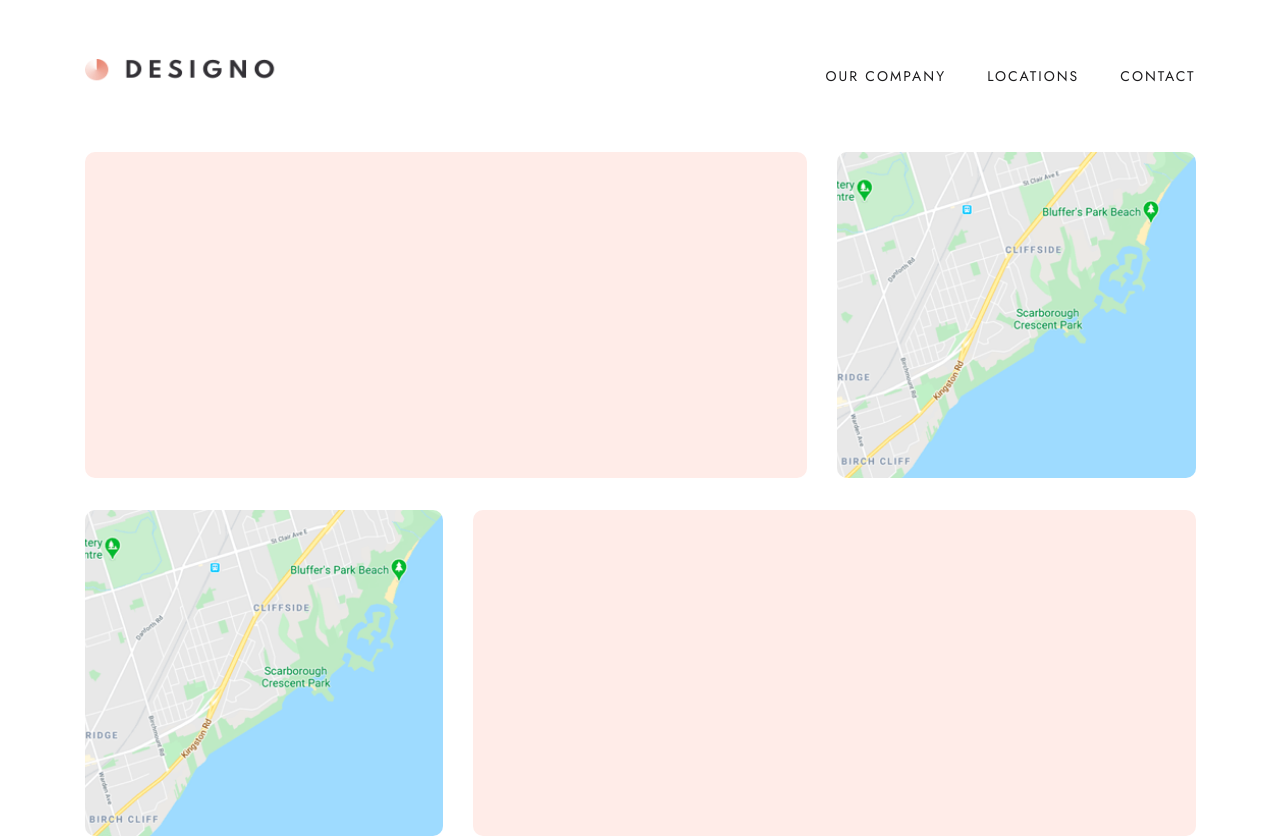
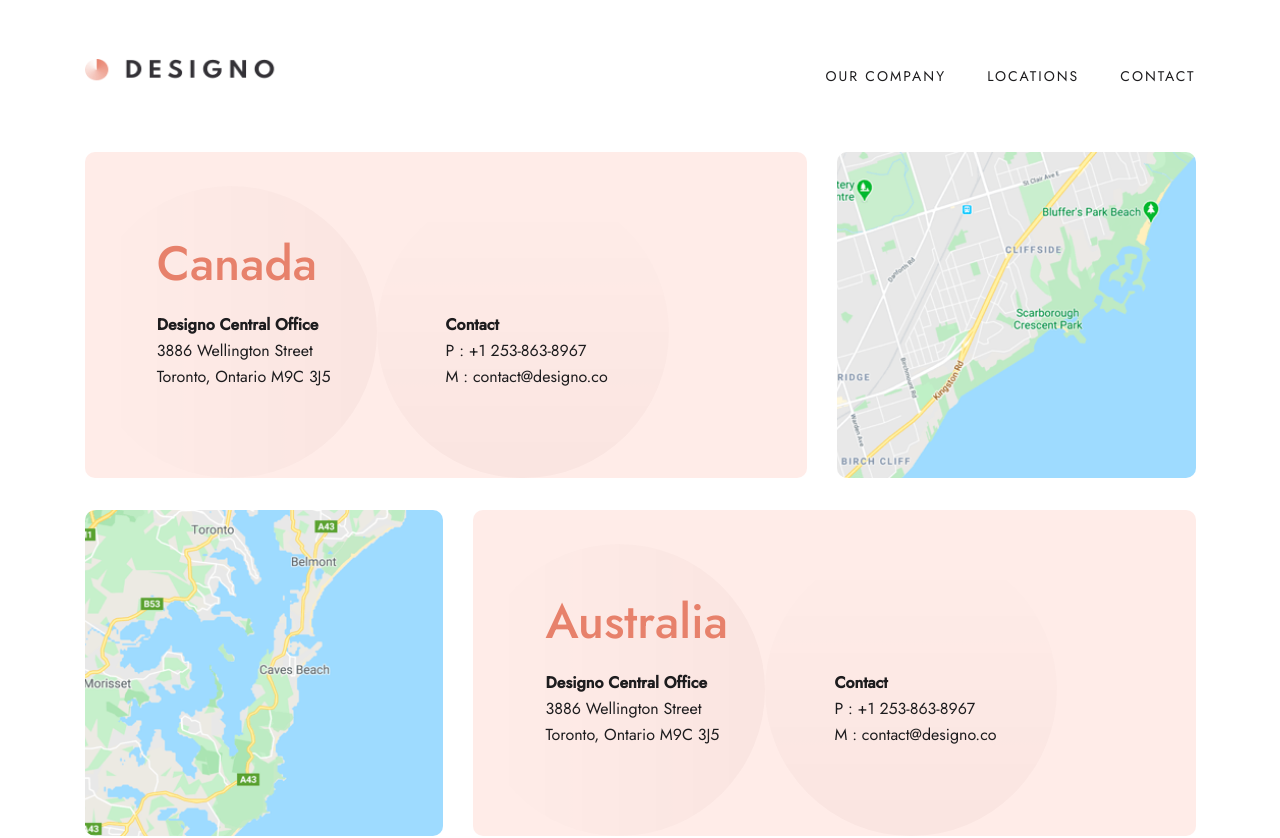
Before and after one commit to qjerap/designo, a React (Create React App) app: page /locations in a window 1280 px wide. Shown: the top 838 px of the page. Built offline with nearby package versions, Linux system fonts and the light colour scheme.

Commit message:
location page update

```diff
--- a/src/components/Header/header.scss
+++ b/src/components/Header/header.scss
@@ -32,5 +32,7 @@
     font-size: 1.4rem;
     letter-spacing: 2px;
     line-height: 14px;
+    // color: var(--colorBlack);
+
   }
 }
--- a/src/pages/Locations/findUs.js
+++ b/src/pages/Locations/findUs.js
@@ -1,18 +1,69 @@
-import React from 'react';
+import React from "react";
 import "./findUs.scss";
 
-import MapCanada from "./assets/desktop/image-map-canada.png"
+import ImgCanada from "./assets/desktop/image-map-canada.png";
+import ImgAustralia from "./assets/desktop/image-map-australia.png";
+import ImgUnitedKingdom from "./assets/desktop/image-map-united-kingdom.png";
 
-const FindUs = () => {
+const data = {
+  canada: {
+    img: ImgCanada,
+    country: "Canada",
+    loc1: "Designo Central Office",
+    loc2: "3886 Wellington Street",
+    loc3: "Toronto, Ontario M9C 3J5",
+    contact1: "Contact",
+    contact2: "P : +1 253-863-8967",
+    contact3: "M : contact@designo.co",
+  },
+  australia: {
+    img: ImgAustralia,
+    country: "Australia",
+    loc1: "Designo Central Office",
+    loc2: "3886 Wellington Street",
+    loc3: "Toronto, Ontario M9C 3J5",
+    contact1: "Contact",
+    contact2: "P : +1 253-863-8967",
+    contact3: "M : contact@designo.co",
+  },
+  uk: {
+    img: ImgUnitedKingdom,
+    country: "United Kingdom",
+    loc1: "Designo Central Office",
+    loc2: "3886 Wellington Street",
+    loc3: "Toronto, Ontario M9C 3J5",
+    contact1: "Contact",
+    contact2: "P : +1 253-863-8967",
+    contact3: "M : contact@designo.co",
+  },
+};
 
-    return (
-        <div id="canada" className="find-us wrapper">
-            <div className="find-us__info"></div>
-            <div className="find-us__map">
-                <img src={MapCanada} alt="our location in Canada"/>
-            </div>
+const FindUs = ({ loc }) => {
+  const { img, country, loc1, loc2, loc3, contact1, contact2, contact3 } = data[
+    loc
+  ];
+  return (
+    <div id="canada" className="find-us wrapper">
+      <div className="find-us__info">
+        <h1 className="find-us__info__country">{country}</h1>
+        <div className="find-us__info__address">
+          <ul>
+            <li>{loc1}</li>
+            <li>{loc2}</li>
+            <li>{loc3}</li>
+          </ul>
+          <ul>
+            <li>{contact1}</li>
+            <li>{contact2}</li>
+            <li>{contact3}</li>
+          </ul>
         </div>
-    )
+      </div>
+      <div className="find-us__map">
+        <img src={img} alt={`our location in ${country}`} />
+      </div>
+    </div>
+  );
 };
 
 export default FindUs;
--- a/src/pages/Locations/findUs.scss
+++ b/src/pages/Locations/findUs.scss
@@ -6,7 +6,7 @@
   margin: 3.2rem 0;
 
   &:nth-of-type(even) {
-      flex-direction: row-reverse;
+    flex-direction: row-reverse;
   }
 
   &__info,
@@ -17,13 +17,46 @@
   &__info {
     width: 65%;
     height: 100%;
-    background-color: lighten($color: #ffad9b, $amount: 15%);
+    background: url("./assets/desktop/bg-pattern-two-circles.svg") no-repeat
+      lighten($color: #ffad9b, $amount: 15%);
+    background-position: left bottom;
+    display: flex;
+    flex-direction: column;
+    justify-content: center;
+    align-items: center;
+
+    &__country {
+      width: 80%;
+      margin-bottom: 2.4rem;
+      &::first-letter {
+        text-transform: uppercase;
+      }
+      color: var(--colorPeach);
+    }
+
+    &__address {
+      width: 80%;
+      display: flex;
+      font-size: 1.6rem;
+
+      ul {
+        width: 50%;
+      }
+
+      li:first-of-type {
+        font-weight: 700;
+      }
+
+      li {
+        list-style-type: none;
+        color: var(--colorBlack);
+      }
+    }
   }
 
   &__map {
     width: calc(35% - 3rem);
     height: 100%;
-    background-color: red;
     overflow: hidden;
 
     img {
--- a/src/pages/Locations/index.js
+++ b/src/pages/Locations/index.js
@@ -1,15 +1,15 @@
-import React from 'react';
+import React from "react";
 import "./locations.scss";
 import FindUs from "./findUs";
 
 const Locations = () => {
-    return (
-        <section className="page__locations wrapper">
-            <FindUs />
-            <FindUs />
-            <FindUs />
-        </section>
-    )
-}
+  return (
+    <section className="page__locations wrapper">
+      <FindUs loc="canada" />
+      <FindUs loc="australia" />
+      <FindUs loc="uk" />
+    </section>
+  );
+};
 
 export default Locations;
--- a/src/styles/base/_base.scss
+++ b/src/styles/base/_base.scss
@@ -44,3 +44,7 @@ a {
   text-decoration: none;
   color: inherit;
 }
+
+li {
+  list-style-type: none;
+}
--- a/src/styles/base/_typography.scss
+++ b/src/styles/base/_typography.scss
@@ -9,6 +9,12 @@ a, textarea {
   font-weight: 400;
   line-height: 2.6rem;
   color: var(--colorWhite);
+}
+
+li {
+  font-family: "Jost", sans-serif;
+  font-weight: 400;
+  line-height: 2.6rem;
 }
 
 p, textarea, input {
```
Also changed, not shown: src/pages/Locations/assets/desktop/bg-pattern-two-circles.svg (added), 1 other file (tests, documents, lock files or other folders).
